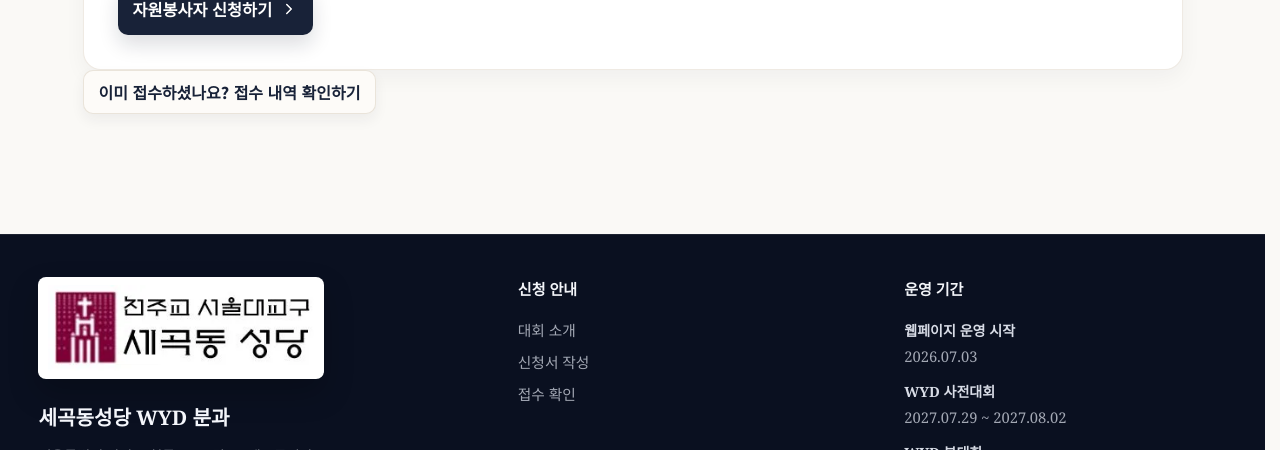
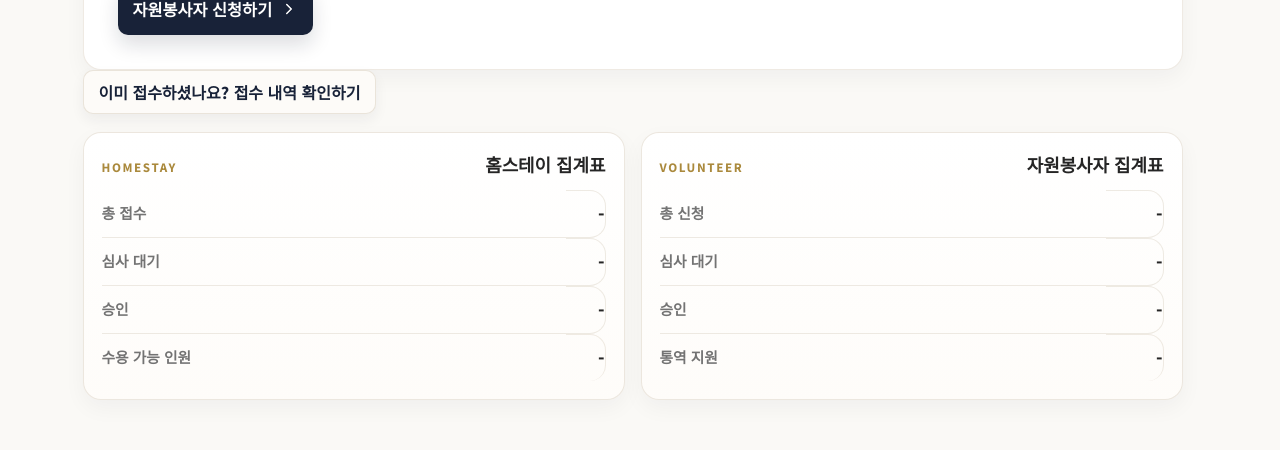
Before and after one commit to brotheroak/2027-wyd-kr-segok-management-system, a React (Vite) app in the folder client/: page / in a window 1280 px wide. Shown: the part 1660-2110 px from the top of the page. Built offline with nearby package versions, Linux system fonts and the light colour scheme; no server answers.

Commit message:
Update favicon and public summary tables

```diff
--- a/client/index.html
+++ b/client/index.html
@@ -9,19 +9,19 @@
     <meta name="robots" content="index,follow" />
     <meta property="og:type" content="website" />
     <meta property="og:locale" content="ko_KR" />
-    <meta property="og:site_name" content="27 서울 WYD 세곡동성당" />
-    <meta property="og:title" content="27 서울 WYD 세곡동성당" />
+    <meta property="og:site_name" content="2027 WYD 세곡동 성당" />
+    <meta property="og:title" content="2027 WYD 세곡동 성당" />
     <meta property="og:description" content="홈스테이와 자원봉사 신청을 위한 세곡동성당 공동체 안내" />
     <meta property="og:image" content="/images/og-preview.png" />
     <meta property="og:image:width" content="1200" />
     <meta property="og:image:height" content="630" />
     <meta name="twitter:card" content="summary_large_image" />
-    <meta name="twitter:title" content="27 서울 WYD 세곡동성당" />
+    <meta name="twitter:title" content="2027 WYD 세곡동 성당" />
     <meta name="twitter:description" content="홈스테이와 자원봉사 신청을 위한 세곡동성당 공동체 안내" />
     <meta name="twitter:image" content="/images/og-preview.png" />
     <!-- OG_META_END -->
-    <link rel="icon" type="image/svg+xml" href="/favicon.svg" />
-    <title>27 서울 WYD 세곡동성당</title>
+    <link rel="icon" type="image/png" href="/favicon.png" />
+    <title>2027 WYD 세곡동 성당</title>
     <script src="https://t1.kakaocdn.net/mapjsapi/bundle/postcode/prod/postcode.v2.js" defer></script>
   </head>
   <body>
--- a/client/src/pages/WydIntro.tsx
+++ b/client/src/pages/WydIntro.tsx
@@ -1,5 +1,6 @@
-import React, { useState } from "react";
+import React, { useEffect, useState } from "react";
 import { ChevronRight, HeartHandshake, Compass, Users, Sparkles, MapPin, Calendar, Award, ExternalLink } from "lucide-react";
+import { api } from "../api.js";
 
 type WydIntroProps = {
   onStartApply: (type: "homestay" | "volunteer") => void;
@@ -8,8 +9,53 @@ type WydIntroProps = {
 
 const wydSeoulLogo = "/images/logo-wyd-seoul-2027.png";
 
+type PublicSummary = {
+  homestay: {
+    total: number;
+    submitted: number;
+    confirmed: number;
+    canceled: number;
+    capacity: number;
+  };
+  volunteer: {
+    total: number;
+    submitted: number;
+    confirmed: number;
+    canceled: number;
+    languageSupport: number;
+    medicalSupport: number;
+  };
+};
+
 export function WydIntro({ onStartApply, onCheckStatus }: WydIntroProps) {
   const [tab, setTab] = useState<"what" | "symbol" | "schedule">("what");
+  const [summary, setSummary] = useState<PublicSummary | null>(null);
+
+  useEffect(() => {
+    api<PublicSummary>("/api/public/summary")
+      .then(setSummary)
+      .catch(() => setSummary(null));
+  }, []);
+
+  const homestayRows: Array<[string, number | undefined]> = [
+    ["총 접수", summary?.homestay.total],
+    ["심사 대기", summary?.homestay.submitted],
+    ["승인", summary?.homestay.confirmed],
+    ["수용 가능 인원", summary?.homestay.capacity]
+  ];
+  const volunteerRows: Array<[string, number | undefined]> = [
+    ["총 신청", summary?.volunteer.total],
+    ["심사 대기", summary?.volunteer.submitted],
+    ["승인", summary?.volunteer.confirmed],
+    ["통역 지원", summary?.volunteer.languageSupport]
+  ];
+
+  const renderSummaryRows = (rows: Array<[string, number | undefined]>) => rows.map(([label, value]) => (
+    <tr key={label}>
+      <th scope="row">{label}</th>
+      <td>{typeof value === "number" ? value.toLocaleString("ko-KR") : "-"}</td>
+    </tr>
+  ));
 
   return (
     <div className="single intro-page-container">
@@ -248,6 +294,27 @@ export function WydIntro({ onStartApply, onCheckStatus }: WydIntroProps) {
             이미 접수하셨나요? 접수 내역 확인하기
           </button>
         </div>
+
+        <div className="public-summary-tables" aria-label="신청 접수 집계">
+          <article>
+            <div>
+              <span>Homestay</span>
+              <h4>홈스테이 집계표</h4>
+            </div>
+            <table>
+              <tbody>{renderSummaryRows(homestayRows)}</tbody>
+            </table>
+          </article>
+          <article>
+            <div>
+              <span>Volunteer</span>
+              <h4>자원봉사자 집계표</h4>
+            </div>
+            <table>
+              <tbody>{renderSummaryRows(volunteerRows)}</tbody>
+            </table>
+          </article>
+        </div>
       </section>
     </div>
   );
--- a/client/src/styles.css
+++ b/client/src/styles.css
@@ -1531,6 +1531,82 @@ input:focus, select:focus, textarea:focus {
   text-decoration: none;
 }
 
+.public-summary-tables {
+  display: grid;
+  grid-template-columns: repeat(2, minmax(0, 1fr));
+  gap: 16px;
+  margin-top: 18px;
+}
+
+.public-summary-tables article {
+  padding: 18px;
+  border: 1px solid rgba(232, 226, 216, 0.82);
+  border-radius: 18px;
+  background: linear-gradient(180deg, rgba(255, 255, 255, 0.96) 0%, rgba(254, 252, 249, 0.96) 100%);
+  box-shadow: var(--soft-shadow-sm);
+  text-align: left;
+}
+
+.public-summary-tables article > div {
+  display: flex;
+  align-items: baseline;
+  justify-content: space-between;
+  gap: 12px;
+  margin-bottom: 12px;
+}
+
+.public-summary-tables span {
+  color: var(--gold-600);
+  font-size: 0.72rem;
+  font-weight: 900;
+  letter-spacing: 0.14em;
+  text-transform: uppercase;
+}
+
+.public-summary-tables h4 {
+  margin: 0;
+  color: var(--color-catholic-navy);
+  font-family: var(--font-serif);
+  font-size: 1.12rem;
+  font-weight: 900;
+}
+
+.public-summary-tables table {
+  min-width: 0;
+  border-spacing: 0;
+}
+
+.public-summary-tables tr {
+  cursor: default;
+}
+
+.public-summary-tables th,
+.public-summary-tables td {
+  padding: 10px 0;
+  border-bottom: 1px solid rgba(232, 226, 216, 0.72);
+  background: transparent;
+  box-shadow: none;
+}
+
+.public-summary-tables tr:last-child th,
+.public-summary-tables tr:last-child td {
+  border-bottom: 0;
+}
+
+.public-summary-tables th {
+  color: var(--muted);
+  font-size: 0.92rem;
+  font-weight: 800;
+}
+
+.public-summary-tables td {
+  text-align: right;
+  color: var(--color-catholic-navy);
+  font-family: var(--font-serif);
+  font-size: 1.08rem;
+  font-weight: 900;
+}
+
 .full {
   width: 100%;
 }
@@ -3109,6 +3185,9 @@ td small {
   .rail, .stats, .summary-grid {
     grid-template-columns: repeat(2, minmax(0, 1fr));
   }
+  .public-summary-tables {
+    grid-template-columns: 1fr;
+  }
   .five, .three {
     grid-template-columns: repeat(2, minmax(0, 1fr));
   }
@@ -3149,6 +3228,14 @@ td small {
   }
   .district-auto-button {
     width: 100%;
+  }
+  .public-summary-tables article > div {
+    align-items: flex-start;
+    flex-direction: column;
+    gap: 4px;
+  }
+  .public-summary-tables h4 {
+    font-size: 1.02rem;
   }
   .district-guide-modal {
     padding: 10px;
```
Also changed, not shown: client/public/favicon.png (added), 2 other files (tests, documents, lock files or other folders).
